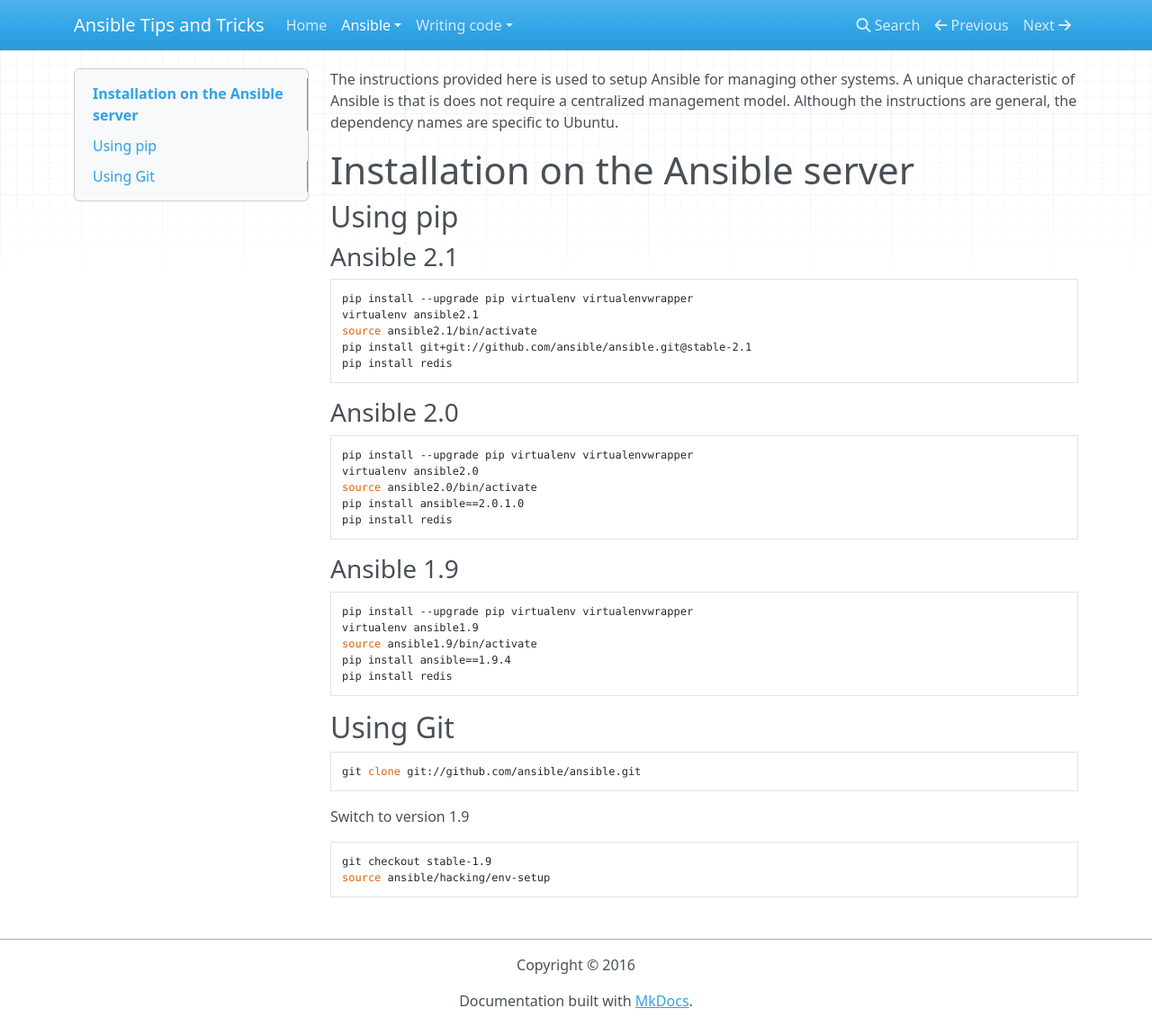
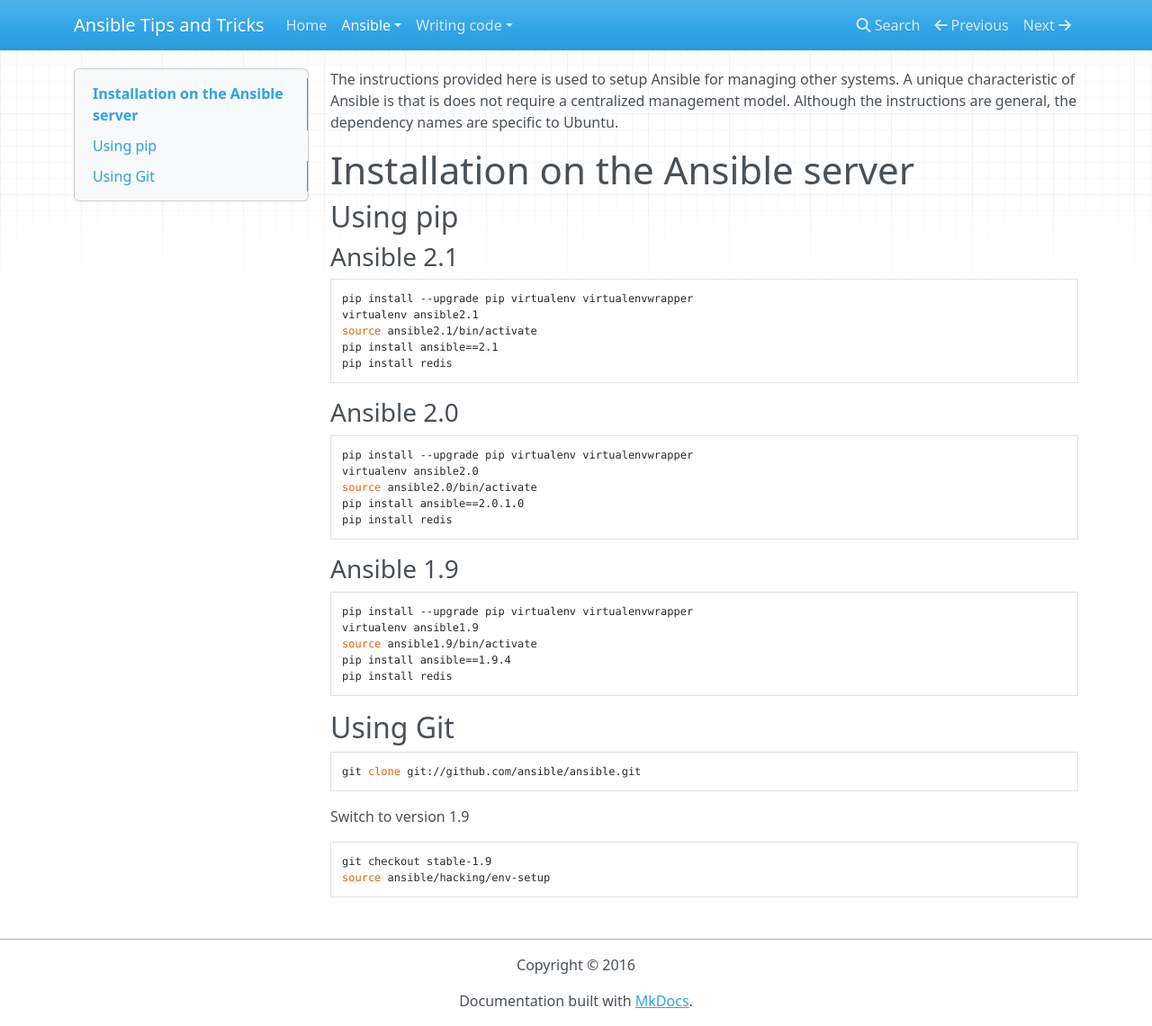
Before and after one commit to nfaction/ansible-tips-and-tricks, an MkDocs documentation site: the page built from docs/ansible/install.md, in a window 1280 px wide and 1141 px high. Shown: the whole window at 90% size. Built offline with MkDocs 1.6.1, drawn with Linux system fonts in a browser that asks for light colours; nearby versions of some CDN libraries; old or Windows-style settings are respelled for this version of MkDocs.

Commit message:
Move from install from pypy repo instead of git 	modified:   ansible/install.md

````diff
--- a/docs/ansible/install.md
+++ b/docs/ansible/install.md
@@ -9,7 +9,7 @@ The instructions provided here is used to setup Ansible for managing other syste
 pip install --upgrade pip virtualenv virtualenvwrapper
 virtualenv ansible2.1
 source ansible2.1/bin/activate
-pip install git+git://github.com/ansible/ansible.git@stable-2.1
+pip install ansible==2.1
 pip install redis
 ```
 
````
